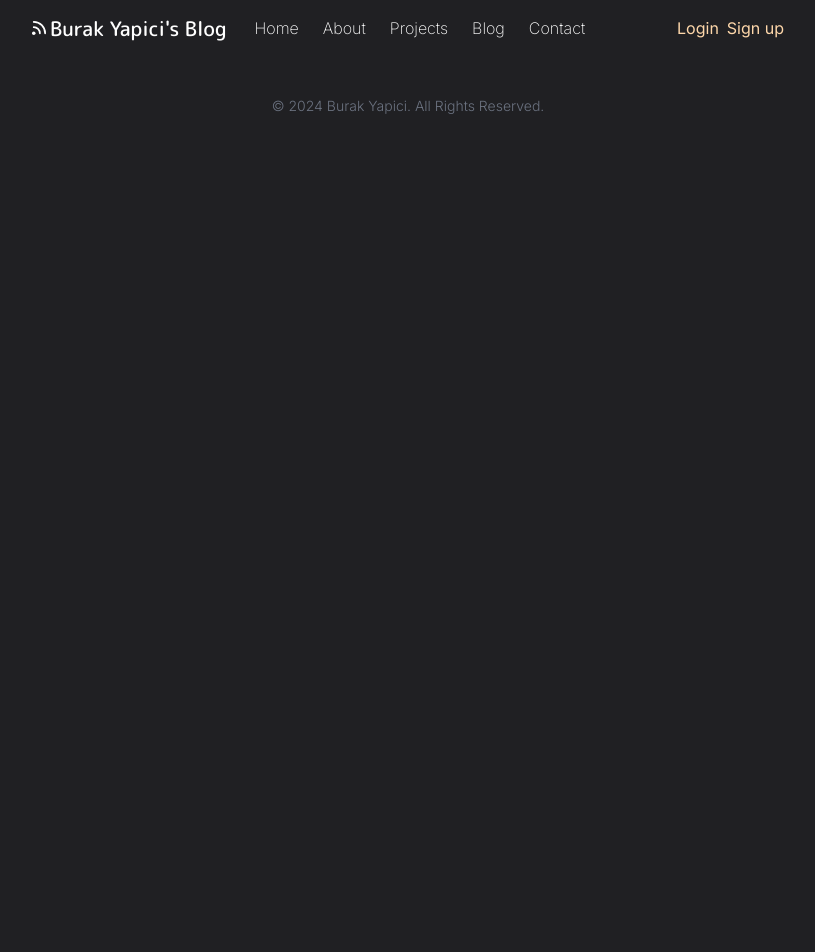
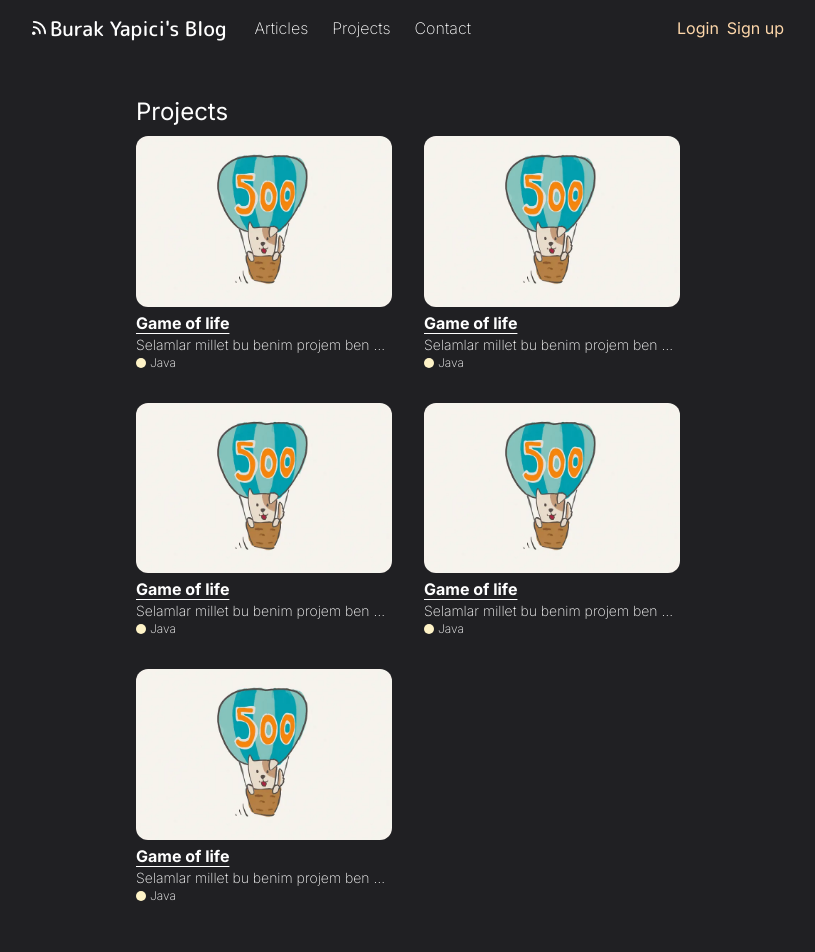
Before and after one commit to burakyapici747/my-website-fe, a Next.js app: page /projects in a window 1280 px wide. Shown: the top 952 px of the page, without its empty margins (232-1047 px from the left). Before the commit the page ends 800 px from the top, so only its background shows below. Built offline with nearby package versions, Linux system fonts and the light colour scheme.

Commit message:
Designed the projects page and updated navbar links

```diff
--- a/src/app/about/page.tsx
+++ /dev/null
@@ -1,11 +0,0 @@
-const AboutPage = () => {
-    return(
-        <>
-            <h1 className="antialiased">
-                Welcome to AboutPage
-            </h1>
-        </>
-    )
-};
-
-export default AboutPage;
--- a/src/app/projects/page.tsx
+++ b/src/app/projects/page.tsx
@@ -1,5 +1,117 @@
+import {M_PLUS_Rounded_1c} from "@next/font/google";
+import Image from "next/image";
+import Link from "next/link";
+
+const mPlusRounded = M_PLUS_Rounded_1c({
+    subsets: ['cyrillic'],
+    weight: ['700'],
+});
+
 const ProjectsPage = () => {
-
+    return(
+        <>
+            <div className="site-main-container site-margin-bottom">
+                <h1 className={`text-2xl mb-2 ${mPlusRounded}`}>Projects</h1>
+                <div className="grid grid-cols-2 overflow-y-auto gap-8">
+                    <div className="">
+                        <div className="flex flex-col gap-1">
+                            <Image src="/img/project.webp" alt="" width="1280" height="720" className="rounded-xl"/>
+                            <Link href="" className="project-detail flex flex-col">
+                                <h6 className="project-title text-md font-bold underline underline-offset-4 cursor-pointer">Game
+                                    of life</h6>
+                                <p className="antialiased font-extralight text-sm truncate">
+                                    Selamlar millet bu benim projem ben proeje yapmayı çok severim çünkü bu beni
+                                    geliştirir
+                                </p>
+                                <div className="flex flex-row items-center gap-1">
+                                    <span
+                                        className="programming-language-color rounded-full size-2.5 bg-amber-100"></span>
+                                    <span
+                                        className="programming-language-name antialiased font-extralight text-xs">Java</span>
+                                </div>
+                            </Link>
+                        </div>
+                    </div>
+                    <div className="">
+                        <div className="flex flex-col gap-1">
+                            <Image src="/img/project.webp" alt="" width="1280" height="720" className="rounded-xl"/>
+                            <Link href="" className="project-detail flex flex-col">
+                                <h6 className="project-title text-md font-bold underline underline-offset-4 cursor-pointer">Game
+                                    of life</h6>
+                                <p className="antialiased font-extralight text-sm truncate">
+                                    Selamlar millet bu benim projem ben proeje yapmayı çok severim çünkü bu beni
+                                    geliştirir
+                                </p>
+                                <div className="flex flex-row items-center gap-1">
+                                    <span
+                                        className="programming-language-color rounded-full size-2.5 bg-amber-100"></span>
+                                    <span
+                                        className="programming-language-name antialiased font-extralight text-xs">Java</span>
+                                </div>
+                            </Link>
+                        </div>
+                    </div>
+                    <div className="">
+                        <div className="flex flex-col gap-1">
+                            <Image src="/img/project.webp" alt="" width="1280" height="720" className="rounded-xl"/>
+                            <Link href="" className="project-detail flex flex-col">
+                                <h6 className="project-title text-md font-bold underline underline-offset-4 cursor-pointer">Game
+                                    of life</h6>
+                                <p className="antialiased font-extralight text-sm truncate">
+                                    Selamlar millet bu benim projem ben proeje yapmayı çok severim çünkü bu beni
+                                    geliştirir
+                                </p>
+                                <div className="flex flex-row items-center gap-1">
+                                    <span
+                                        className="programming-language-color rounded-full size-2.5 bg-amber-100"></span>
+                                    <span
+                                        className="programming-language-name antialiased font-extralight text-xs">Java</span>
+                                </div>
+                            </Link>
+                        </div>
+                    </div>
+                    <div className="">
+                        <div className="flex flex-col gap-1">
+                            <Image src="/img/project.webp" alt="" width="1280" height="720" className="rounded-xl"/>
+                            <Link href="" className="project-detail flex flex-col">
+                                <h6 className="project-title text-md font-bold underline underline-offset-4 cursor-pointer">Game
+                                    of life</h6>
+                                <p className="antialiased font-extralight text-sm truncate">
+                                    Selamlar millet bu benim projem ben proeje yapmayı çok severim çünkü bu beni
+                                    geliştirir
+                                </p>
+                                <div className="flex flex-row items-center gap-1">
+                                    <span
+                                        className="programming-language-color rounded-full size-2.5 bg-amber-100"></span>
+                                    <span
+                                        className="programming-language-name antialiased font-extralight text-xs">Java</span>
+                                </div>
+                            </Link>
+                        </div>
+                    </div>
+                    <div className="">
+                        <div className="flex flex-col gap-1">
+                            <Image src="/img/project.webp" alt="" width="1280" height="720" className="rounded-xl"/>
+                            <Link href="" className="project-detail flex flex-col">
+                                <h6 className="project-title text-md font-bold underline underline-offset-4 cursor-pointer">Game
+                                    of life</h6>
+                                <p className="antialiased font-extralight text-sm truncate">
+                                    Selamlar millet bu benim projem ben proeje yapmayı çok severim çünkü bu beni
+                                    geliştirir
+                                </p>
+                                <div className="flex flex-row items-center gap-1">
+                                    <span
+                                        className="programming-language-color rounded-full size-2.5 bg-amber-100"></span>
+                                    <span
+                                        className="programming-language-name antialiased font-extralight text-xs">Java</span>
+                                </div>
+                            </Link>
+                        </div>
+                    </div>
+                </div>
+            </div>
+        </>
+    )
 };
 
 export default ProjectsPage;
--- a/src/components/navbar/Navbar.tsx
+++ b/src/components/navbar/Navbar.tsx
@@ -14,7 +14,7 @@
             <div className="w-full site-navbar-container flex flex-wrap p-2">
                 <div className="flex items-center mr-5">
                     <h1 className="text-md">
-                        <Link href="">
+                        <Link href="/">
                             <span className="flex gap-1 group font-bold text-md21 items-center">
                                 <svg className="w-4 text-white group-hover:rotate-[20deg]" fill="white" width="14px" height="14px" viewBox="0 0 96 96" xmlns="http://www.w3.org/2000/svg">
                                     <title/>
--- a/src/components/navbar/links/Links.tsx
+++ b/src/components/navbar/links/Links.tsx
@@ -4,20 +4,12 @@
 
     const links = [
         {
-            title: "Home",
-            path: "/",
-        },
-        {
-            title: "About",
-            path: "/about",
+            title: "Articles",
+            path: "/articles",
         },
         {
             title: "Projects",
             path: "/projects",
-        },
-        {
-            title: "Blog",
-            path: "/blog",
         },
         {
             title: "Contact",
```
Also changed, not shown: src/app/page.tsx (+5 -5 lines), public/img/project.webp (added), src/app/articles/page.tsx (renamed from src/app/blog/page.tsx).
